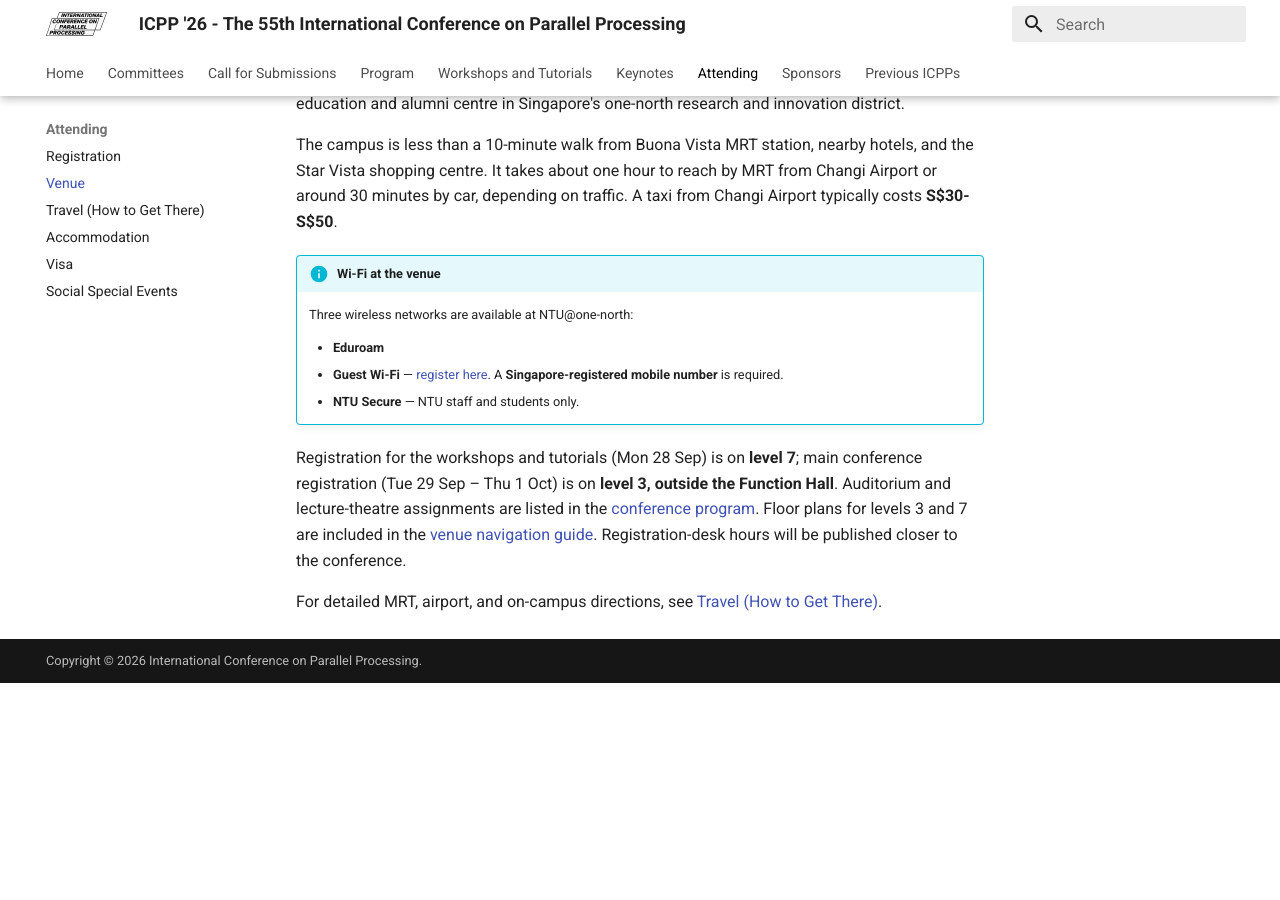
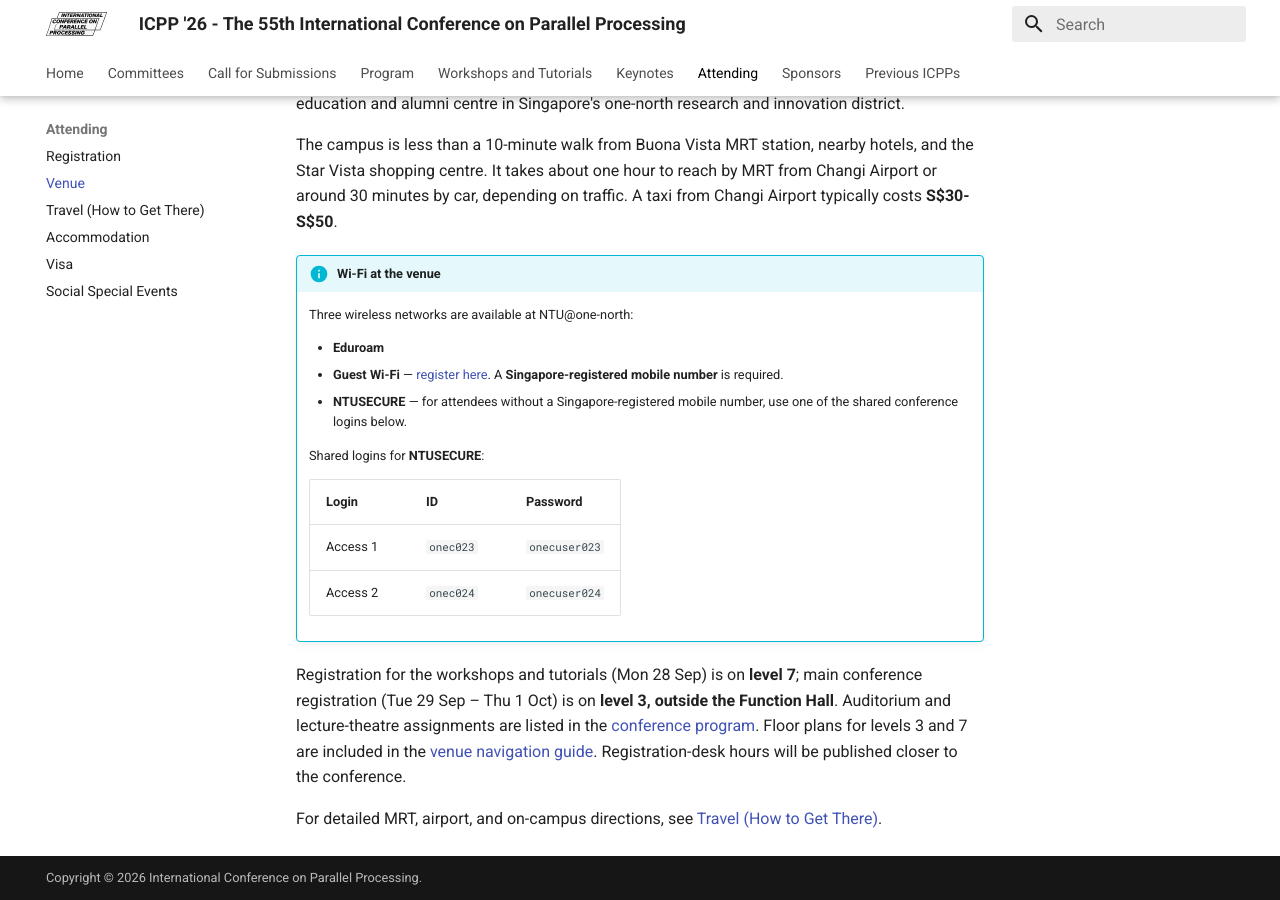
Before and after one commit to icpp2026/icpp2026.github.io, an MkDocs documentation site: the page built from docs/venue.md, in a window 1280 px wide and 900 px high, scrolled down 677 px. Built offline with MkDocs 1.6.1 and Material for MkDocs 9.7.7, drawn with Linux system fonts in a browser that asks for light colours; comment, search, counter and statistics services are not loaded; before the commit the page ends 1360 px from its top, so only the background shows below that.

Commit message:
docs: add shared NTUSECURE logins for venue Wi-Fi
Attendees without a Singapore-registered mobile number can use the
venue-provided shared accounts instead of SMS guest registration.

Claude-Session: https://claude.ai/code/session_01SR2xzf1cJ2R4a8wwUGqVeF

```diff
--- a/docs/venue.md
+++ b/docs/venue.md
@@ -61,7 +61,14 @@ The campus is less than a 10-minute walk from Buona Vista MRT station, nearby ho
 
     - **Eduroam**
     - **Guest Wi-Fi** — [register here](https://www3.ntu.edu.sg/cits2/wireless/smsguide/smsguide.htm){:target="_blank"}. A **Singapore-registered mobile number** is required.
-    - **NTU Secure** — NTU staff and students only.
+    - **NTUSECURE** — for attendees without a Singapore-registered mobile number, use one of the shared conference logins below.
+
+    Shared logins for **NTUSECURE**:
+
+    | Login | ID | Password |
+    | --- | --- | --- |
+    | Access 1 | `onec023` | `onecuser023` |
+    | Access 2 | `onec024` | `onecuser024` |
 
 Registration for the workshops and tutorials (Mon 28 Sep) is on **level 7**; main conference registration (Tue 29 Sep – Thu 1 Oct) is on **level 3, outside the Function Hall**. Auditorium and lecture-theatre assignments are listed in the [conference program](schedule.md). Floor plans for levels 3 and 7 are included in the [venue navigation guide](travel.md#at-ntuone-north-navigating-the-venue). Registration-desk hours will be published closer to the conference.
 
```
